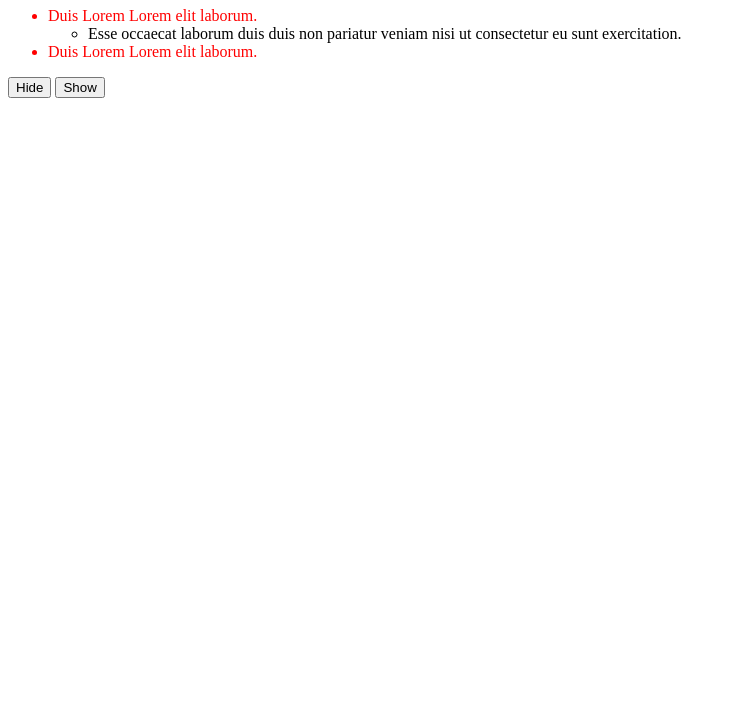
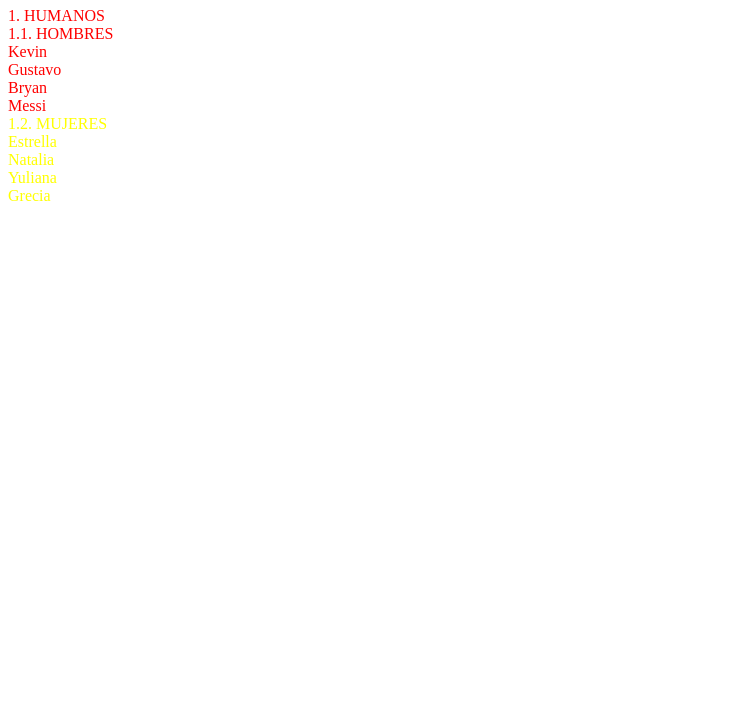
Before and after one commit to KevinG2K/testing_jQuery, a plain HTML site: page index.html in a window 1280 px wide. Shown: the part 73-800 px from the top of the page, without its empty margins (0-736 px from the left). Drawn offline with nearby package versions, Linux system fonts and the light colour scheme.

Commit message:
atravesando el DOM

```diff
--- a/index.html
+++ b/index.html
@@ -21,18 +21,20 @@
 
     <h1>Hola Mundo</h1>
 
-    <ul id="lista">
-        <li>Duis Lorem Lorem elit laborum.</li>
-        <div>
-            <ul>
-                <li>Esse occaecat laborum duis duis non pariatur veniam nisi ut consectetur eu sunt exercitation.</li>
-            </ul>
+    <div id="humanos"> 1. HUMANOS
+        <div class="hombre"> 1.1. HOMBRES
+            <div id="elegido">Kevin</div>
+            <div>Gustavo</div>
+            <div>Bryan</div>
+            <div>Messi</div>
         </div>
-        <li>Duis Lorem Lorem elit laborum.</li>
-    </ul>
-
-    <button id="btn-hide">Hide</button>
-    <button id="btn-show">Show</button>
+        <div class="mujer"> 1.2. MUJERES
+            <div>Estrella</div>
+            <div>Natalia</div>
+            <div>Yuliana</div>
+            <div id="elegida">Grecia</div>
+        </div>
+    </div>
 
     <script src="https://code.jquery.com/jquery-3.7.1.min.js"></script>
     <script src="main.js"></script>
--- a/main.js
+++ b/main.js
@@ -1,5 +1,28 @@
 $(function () {
+    //CSS selector
+    //var result = $('#humanos .hombre');
 
-    $("#lista > li").addClass("red");
+    //Dom traversing
+    // var result = $('#humanos').find('.hombre');
 
+    //CSS selector
+    //var result = $('#humanos > div');
+
+    //Dom traversing
+    // var result = $('#humanos').children('div');
+    // console.log(result);
+
+    //first(), last()
+    // $('#humanos').children().first().addClass('red');
+    // $('#humanos').children().last().addClass('yellow');
+
+    //prev(), next()
+    // $('#humanos').children().first().children()
+    // .last().prev().prev().addClass('red');
+    // $('#humanos').children().last().children()
+    // .first().next().next().addClass('yellow');
+
+    //para buscar elementos padres: parent(), parents()
+    $('#elegido').parents().addClass('red')
+    $('#elegida').parent().addClass('yellow')
 });
```
